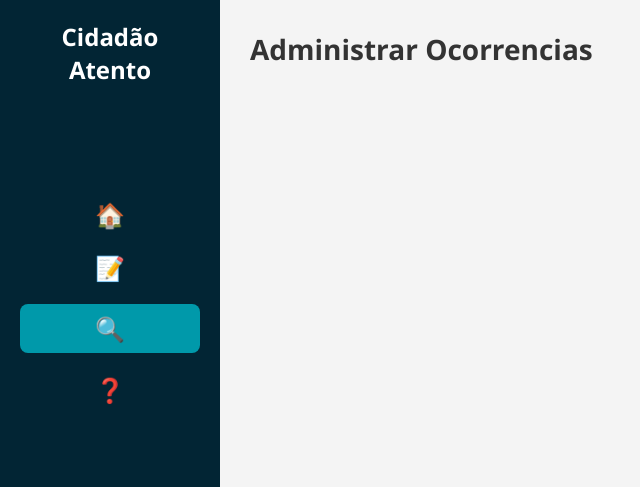
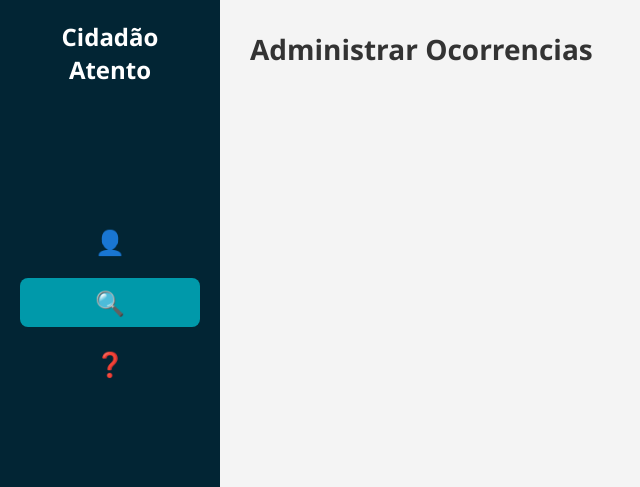
Before and after one commit to Glauber-0016/cidadaoAtento, a plain HTML site: page frontend/adm.html in a window 1280 px wide. Shown: the top 487 px of the page, without its empty margins (0-640 px from the left). Drawn offline with nearby package versions, Linux system fonts and the light colour scheme; no server answers.

Commit message:
Modifica o menu da página de administrador

```diff
--- a/frontend/adm.html
+++ b/frontend/adm.html
@@ -89,8 +89,7 @@
       <h2>Cidadão Atento</h2>
       <nav>
         <ul>
-          <li><a href="./pages/main.html">🏠</a></li>
-          <li><a href="./register_occurrence.html">📝</a></li>
+          <li><a href="./index.html">👤</a></li>
           <li class="active"><span>🔍</span></li>
           <li><span>❓</span></li>
         </ul>
```
Also changed, not shown: frontend/listar_ocorrencias.html (line endings or trailing spaces).
